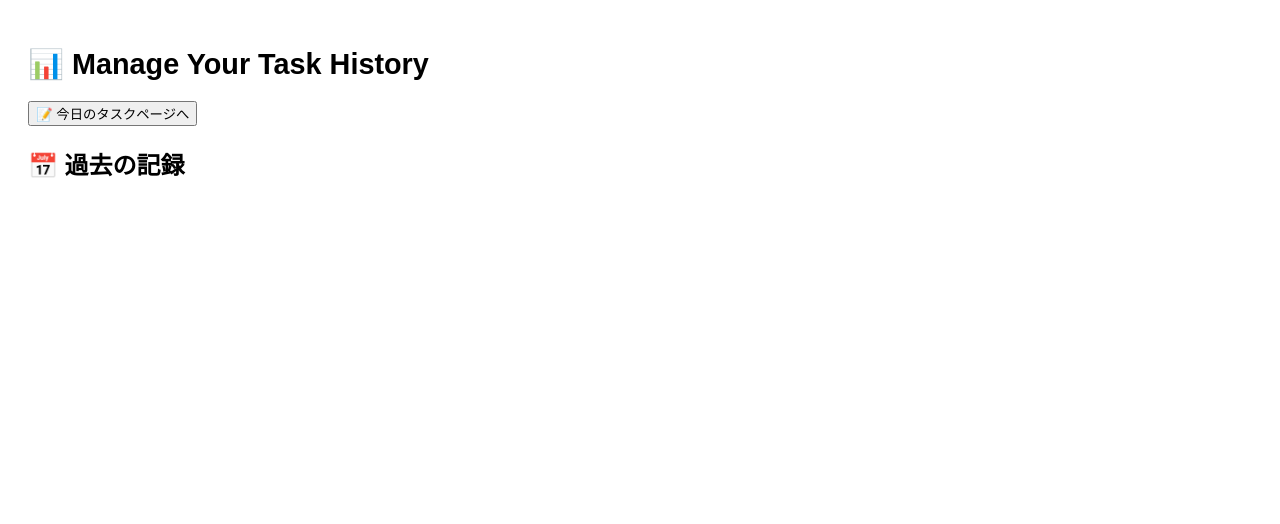
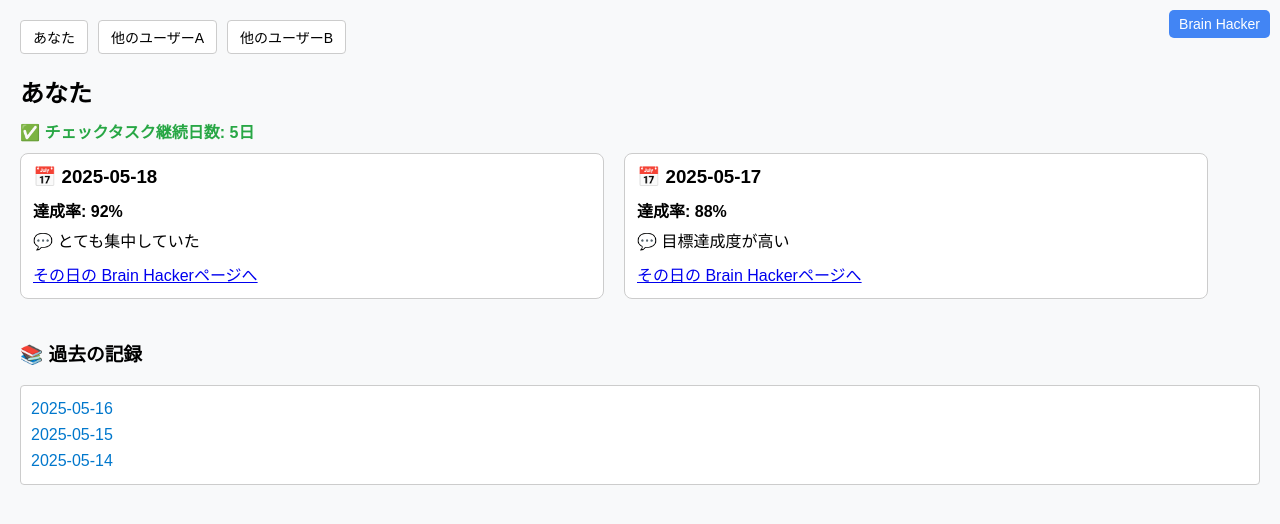
Before and after one commit to takehirostudy/record, a plain HTML site: page index.html in a window 1280 px wide. Drawn offline with Linux system fonts and the light colour scheme.

Commit message:
Add files via upload

```diff
--- a/index.html
+++ b/index.html
@@ -3,41 +3,187 @@
 <head>
   <meta charset="UTF-8">
   <meta name="viewport" content="width=device-width, initial-scale=1.0">
-  <title>Manage - Brain Hacker</title>
+  <title>Record</title>
   <style>
-    body { font-family: sans-serif; padding: 20px; }
-    h1 { font-size: 1.8em; margin-bottom: 20px; }
-    ul { padding-left: 20px; }
-    li { margin-bottom: 10px; }
-    .date-link { text-decoration: none; color: #007acc; }
-    .date-link:hover { text-decoration: underline; }
+    body {
+      margin: 0;
+      padding: 20px;
+      font-family: sans-serif;
+      background: #f8f9fa;
+    }
+    .nav {
+      display: flex;
+      justify-content: flex-start;
+      gap: 10px;
+      margin-bottom: 20px;
+    }
+    .nav button {
+      padding: 6px 12px;
+      font-size: 14px;
+      border: 1px solid #ccc;
+      background-color: white;
+      cursor: pointer;
+      border-radius: 4px;
+    }
+    .top-right-btn {
+      position: absolute;
+      top: 10px;
+      right: 10px;
+      padding: 6px 10px;
+      font-size: 14px;
+      border: none;
+      background-color: #4285f4;
+      color: white;
+      border-radius: 5px;
+      text-decoration: none;
+    }
+    .section {
+      margin-bottom: 40px;
+    }
+    .section h2 {
+      margin-bottom: 10px;
+    }
+    .summary-grid {
+      display: flex;
+      gap: 20px;
+    }
+    .summary-card {
+      background: white;
+      border: 1px solid #ccc;
+      border-radius: 8px;
+      padding: 12px;
+      width: 45%;
+    }
+    .summary-card h3 {
+      margin: 0 0 10px 0;
+    }
+    .summary-card .rate {
+      font-weight: bold;
+      margin-bottom: 6px;
+    }
+    .summary-card .comment {
+      margin-bottom: 10px;
+    }
+    .archive-list {
+      background: white;
+      padding: 10px;
+      border: 1px solid #ccc;
+      border-radius: 4px;
+    }
+    .archive-list a {
+      display: block;
+      padding: 4px 0;
+      color: #0077cc;
+      text-decoration: none;
+    }
+    .archive-list a:hover {
+      text-decoration: underline;
+    }
+    .streak {
+      font-weight: bold;
+      color: #28a745;
+      margin-bottom: 10px;
+    }
   </style>
 </head>
 <body>
-  <h1>📊 Manage Your Task History</h1>
-  <button onclick="location.href='task.html'">📝 今日のタスクページへ</button>
-  <h2>📅 過去の記録</h2>
-  <ul id="archiveList"></ul>
+  <a href="index.html" class="top-right-btn">Brain Hacker</a>
+
+  <div class="nav">
+    <button onclick="showUser('me')">あなた</button>
+    <button onclick="showUser('userA')">他のユーザーA</button>
+    <button onclick="showUser('userB')">他のユーザーB</button>
+  </div>
+
+  <div id="content"></div>
 
   <script>
-    const list = document.getElementById('archiveList');
-    const keys = Object.keys(localStorage).filter(key => key.startsWith('task_') && key.endsWith('_grid'));
-    const dates = [...new Set(keys.map(k => k.replace(/^task_(.*?)_grid$/, '$1')))].sort().reverse();
+    const users = {
+      me: {
+        streak: 5,
+        recent: [
+          {
+            date: "2025-05-18",
+            rate: "92%",
+            comment: "とても集中していた",
+            link: "brainhack-2025-05-18.html"
+          },
+          {
+            date: "2025-05-17",
+            rate: "88%",
+            comment: "目標達成度が高い",
+            link: "brainhack-2025-05-17.html"
+          }
+        ],
+        archive: ["2025-05-16", "2025-05-15", "2025-05-14"]
+      },
+      userA: {
+        streak: 3,
+        recent: [
+          {
+            date: "2025-05-18",
+            rate: "85%",
+            comment: "安定した取り組み",
+            link: "userA-2025-05-18.html"
+          },
+          {
+            date: "2025-05-17",
+            rate: "78%",
+            comment: "もう少し集中できたかも",
+            link: "userA-2025-05-17.html"
+          }
+        ],
+        archive: ["2025-05-16", "2025-05-15"]
+      },
+      userB: {
+        streak: 7,
+        recent: [
+          {
+            date: "2025-05-18",
+            rate: "98%",
+            comment: "完璧な実行日",
+            link: "userB-2025-05-18.html"
+          },
+          {
+            date: "2025-05-17",
+            rate: "94%",
+            comment: "順調に進行中",
+            link: "userB-2025-05-17.html"
+          }
+        ],
+        archive: ["2025-05-16", "2025-05-15"]
+      }
+    };
 
-    dates.forEach(date => {
-      const li = document.createElement('li');
-      const a = document.createElement('a');
-      a.href = `#`;
-      a.className = 'date-link';
-      a.textContent = date;
-      a.addEventListener('click', () => {
-        const grid = localStorage.getItem(`task_${date}_grid`);
-        const title = localStorage.getItem(`task_${date}_title`);
-        alert(`タイトル: ${title || '（なし）'}\n内容: ${grid ? '保存済み' : 'なし'}`);
-      });
-      li.appendChild(a);
-      list.appendChild(li);
-    });
+    function showUser(key) {
+      const data = users[key];
+      const content = document.getElementById("content");
+      content.innerHTML = `
+        <div class="section">
+          <h2>${key === 'me' ? 'あなた' : key === 'userA' ? '他のユーザーA' : '他のユーザーB'}</h2>
+          <div class="streak">✅ チェックタスク継続日数: ${data.streak}日</div>
+          <div class="summary-grid">
+            ${data.recent.map(d => `
+              <div class="summary-card">
+                <h3>📅 ${d.date}</h3>
+                <div class="rate">達成率: ${d.rate}</div>
+                <div class="comment">💬 ${d.comment}</div>
+                <a href="${d.link}" target="_blank">その日の Brain Hackerページへ</a>
+              </div>
+            `).join('')}
+          </div>
+        </div>
+        <div class="section">
+          <h3>📚 過去の記録</h3>
+          <div class="archive-list">
+            ${data.archive.map(date => `<a href="brainhack-${date}.html" target="_blank">${date}</a>`).join('')}
+          </div>
+        </div>
+      `;
+    }
+
+    // 初期表示：あなた
+    showUser('me');
   </script>
 </body>
 </html>
```
